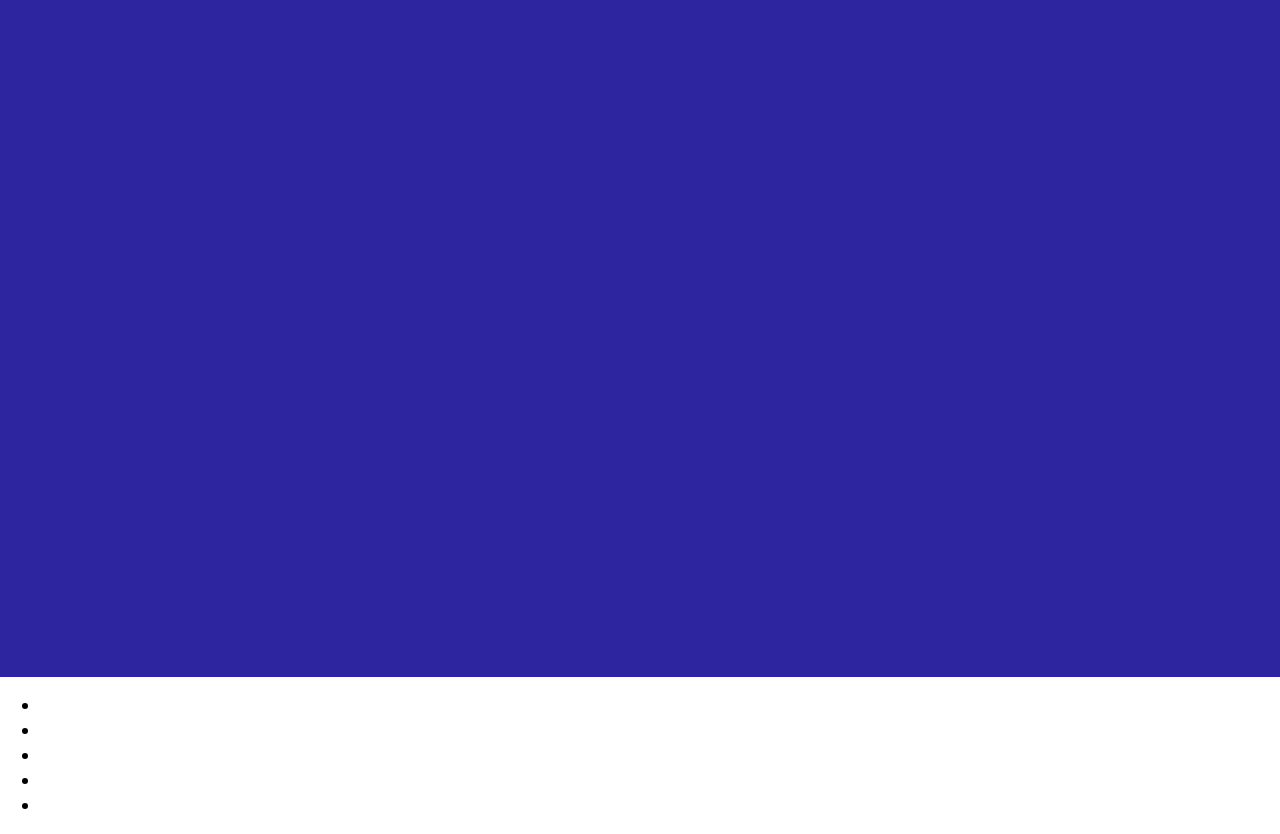
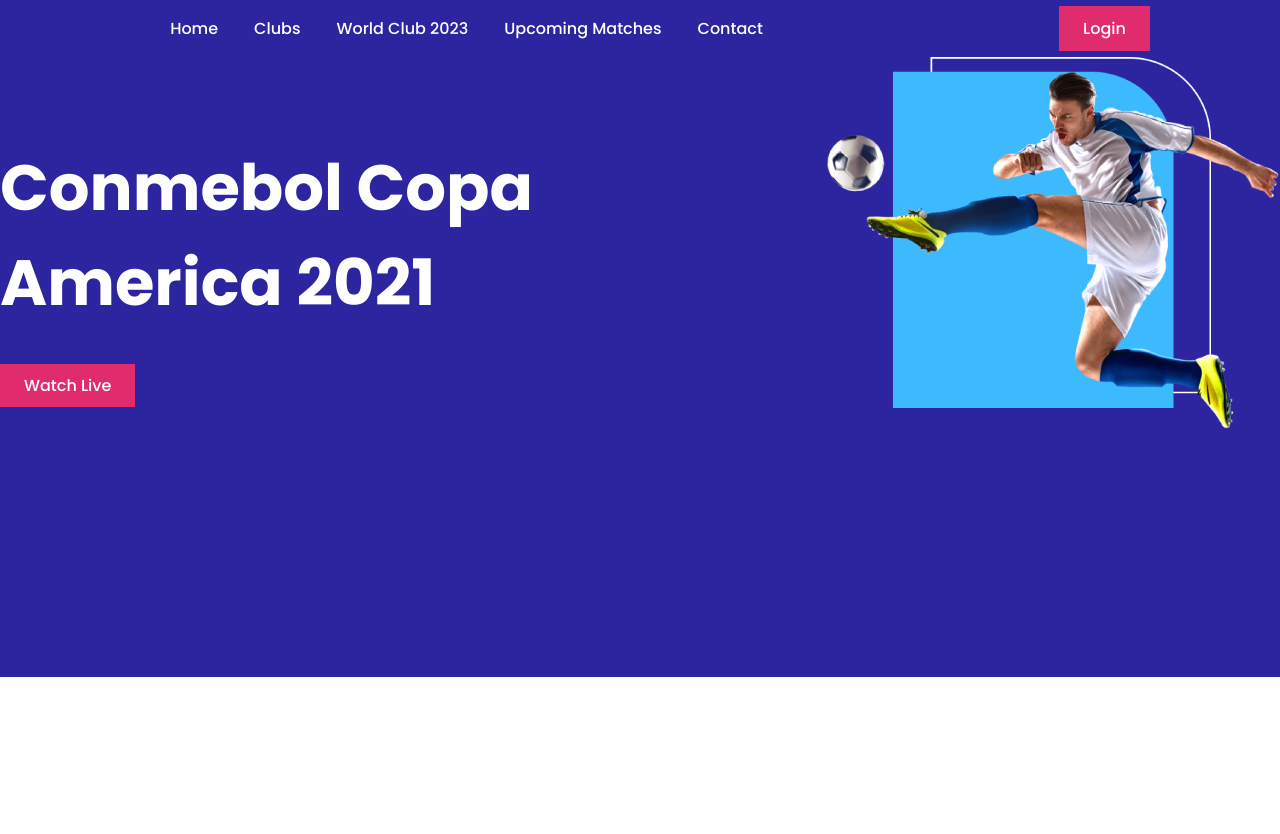
Before and after one commit to Sadman2539/responsive-football-practice, a plain HTML site: page index.html in a window 1280 px wide. After the commit the page ends 800 px from the top, so only its background shows below. Drawn offline with Linux system fonts and the light colour scheme.

Commit message:
header added

```diff
--- a/index.html
+++ b/index.html
@@ -7,23 +7,44 @@
     <meta name="viewport" content="width=device-width, initial-scale=1.0">
     <title>Football News</title>
     <link rel="stylesheet" href="style.css">
-    <link rel="shortcut icon" href="images/football-icon-png-8.png" type="image/x-icon">
+    <link rel="shortcut icon" href="images/favicon.png" type="image/x-icon">
 </head>
 
 <body>
     <!-- header part  -->
     <header>
+        <div id="header-area">
+            <nav>
+                <ul>
+                    <li>Home</li>
+                    <li>Clubs</li>
+                    <li>World Club 2023</li>
+                    <li>Upcoming Matches</li>
+                    <li>Contact</li>
+                </ul>
+                <a href="#">Login</a>
+            </nav>
+            <!-- welcome page  ------------------------------>
+
+            <!-- welcome text  -->
+            <div id="welcome-page">
+                <div class="welcome-text">
+                    <H1>Conmebol
+                        Copa America
+                        2021
+                    </H1>
+                    <a href="#">Watch Live</a>
+                </div>
+
+                <!-- welcome image  -->
+                <div class="welcome-banner">
+                    <img src="images/banner.png" alt="player photo">
+                </div>
+            </div>
+        </div>
 
     </header>
-    <nav>
-        <ul>
-            <li></li>
-            <li></li>
-            <li></li>
-            <li></li>
-            <li></li>
-        </ul>
-    </nav>
+
     <!-- main part  -->
     <main>
 
--- a/style.css
+++ b/style.css
@@ -9,4 +9,38 @@
 header{
     height: 677px;
     background-color: #2D25A0;
+
 }
+header h1{
+    color: white;
+    font-size: 4rem;
+}
+nav{
+    display: flex;
+    align-items: center;
+    justify-content: space-around;
+}
+nav ul{
+    display: flex;
+}
+nav ul li{
+    color: white;
+    list-style: none;
+    margin-right: 36px;
+}
+a{
+    text-decoration: none;
+    color: white;
+    padding: 10px 24px;
+    background: #E02C6D;
+}
+
+/* header style  */
+#welcome-page{
+    display: flex;
+    justify-content: space-around;
+    align-items: center;
+}
+.welcome-text{
+    width: 100%;
+}
```
